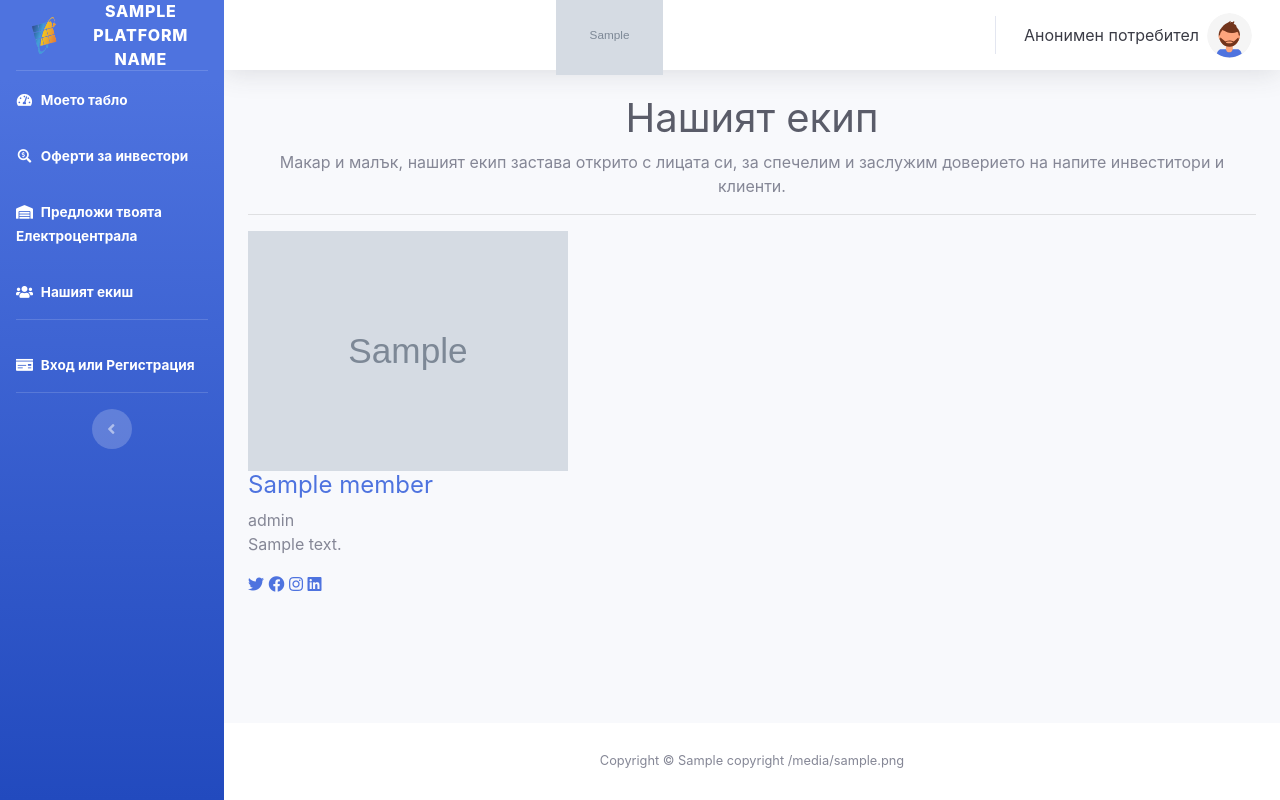
After one commit to yordanmadzhunkov/django_keycloak, a Django app: template apps/vei_platform/templates/team.html in a window 1280 px wide. The commit adds this page. Run offline with Django 4.2, Linux system fonts and the light colour scheme; the template is opened without the code that fills it: most values are stand-ins (such as "Sample title", 1, 10 or a date in 2020); grey boxes marked "Sample" are stand-in pictures; some libraries are stand-ins or nearby versions.

Commit message:
Team members and team page

```diff
--- a/apps/vei_platform/admin.py
+++ b/apps/vei_platform/admin.py
@@ -4,6 +4,7 @@ from .models.legal import LegalEntity, LegalEntitySources
 from .models.profile import UserProfile
 from .models.finance_modeling import BankAccount, InvestementInCampaign
 from .models.platform import PlatformLegalEntity
+from .models.team import TeamMember
 # Register your models here.
 
 admin.site.register(ElectricityFactory)
@@ -13,3 +14,4 @@ admin.site.register(UserProfile)
 admin.site.register(BankAccount)
 admin.site.register(PlatformLegalEntity)
 admin.site.register(InvestementInCampaign)
+admin.site.register(TeamMember)
--- a/apps/vei_platform/templates/snippets/sidebar.html
+++ b/apps/vei_platform/templates/snippets/sidebar.html
@@ -31,6 +31,13 @@
         <a class="nav-link" href="{% url 'my_factories'  %}">
             <i class="fas fa-fw fa-warehouse"></i>
             <span>Предложи твоята Електроцентрала</span>
+        </a>
+    </li>
+
+    <li class="nav-item active">
+        <a class="nav-link" href="{% url 'team'  %}">
+            <i class="fas fa-fw fa-users"></i>
+            <span>Нашият екиш</span>
         </a>
     </li>
 
--- /dev/null
+++ b/apps/vei_platform/templates/team.html
@@ -0,0 +1,47 @@
+{% extends 'base.html' %}
+{% load static %}
+
+{% block head_title %}
+Home
+{% endblock%}
+{% block content %}
+<!-- ======= Team Section ======= -->
+<section id="team" class="team">
+    <div class="container">
+        <div class="section-title text-center">
+            <h1 class="text-dark">Нашият екип</h1>
+            <p>Макар и малък, нашият екип застава открито с лицата си, за спечелим и заслужим доверието на напите
+                инвеститори и клиенти.</p>
+        </div>
+        <hr>
+        <div class="row">
+            {% for member in members %}
+            <div class="col-lg-4 col-md-6 d-flex align-items-stretch" data-aos="zoom-in">
+                <div class="member">
+                    <img src="{{member.get_image_url}}" alt="" class="img-fluid">
+                    <a href={{member.profile.get_href}}>
+                        <h4>{{member.name}}</h4>
+                    </a>
+                    <span>{{member.role}}</span>
+                    <p>{{member.description}}</p>
+                    <div class="social">
+                        {% if member.twitter %}
+                        <a href="{{member.twitter}}"><i class="fab fa-twitter"></i></a>
+                        {% endif %}
+                        {% if member.facebook %}
+                        <a href="{{member.facebook}}"><i class="fab fa-facebook"></i></a>
+                        {% endif %}
+                        {% if member.instagram %}
+                        <a href="{{member.instagram}}"><i class="fab fa-instagram"></i></a>
+                        {% endif %}
+                        {% if member.linkedin %}
+                        <a href="{{member.linkedin}}"><i class="fab fa-linkedin"></i></a>
+                        {% endif %}
+                    </div>
+                </div>
+            </div>
+            {% endfor %}
+        </div>
+    </div>
+</section><!-- End Team Section -->
+{% endblock content %}
--- a/apps/vei_platform/urls.py
+++ b/apps/vei_platform/urls.py
@@ -14,6 +14,7 @@ from .views.loan import view_bank_loan_detail
 from .views.bank_account import view_bank_accounts, view_verify_bank_account, view_deposit_bank_account, view_withdraw_bank_account
 from .views.scriping_tools import view_scriping_tools
 from .views.invest import view_campaign
+from .views.team import view_team
 
 urlpatterns = [
     path('', view_home, name="home"),
@@ -45,6 +46,7 @@ urlpatterns = [
     path('bank_accounts/verify/<int:pk>', view_verify_bank_account, name='verify_bank_account'),
     path('bank_accounts/deposit/<int:pk>', view_deposit_bank_account, name='deposit_bank_account'),
     path('bank_accounts/withdraw/<int:pk>', view_withdraw_bank_account, name='withdraw_bank_account'),
+    path('team', view_team, name='team'),
 ]
 
 if settings.DEBUG:
```
Also changed, not shown: apps/vei_platform/models/team.py (added, +30 -0 lines), apps/vei_platform/views/team.py (added, +8 -0 lines), apps/vei_platform/migrations/0017_teammember.py (added), apps/vei_platform/migrations/0018_alter_teammember_profile.py (added).
